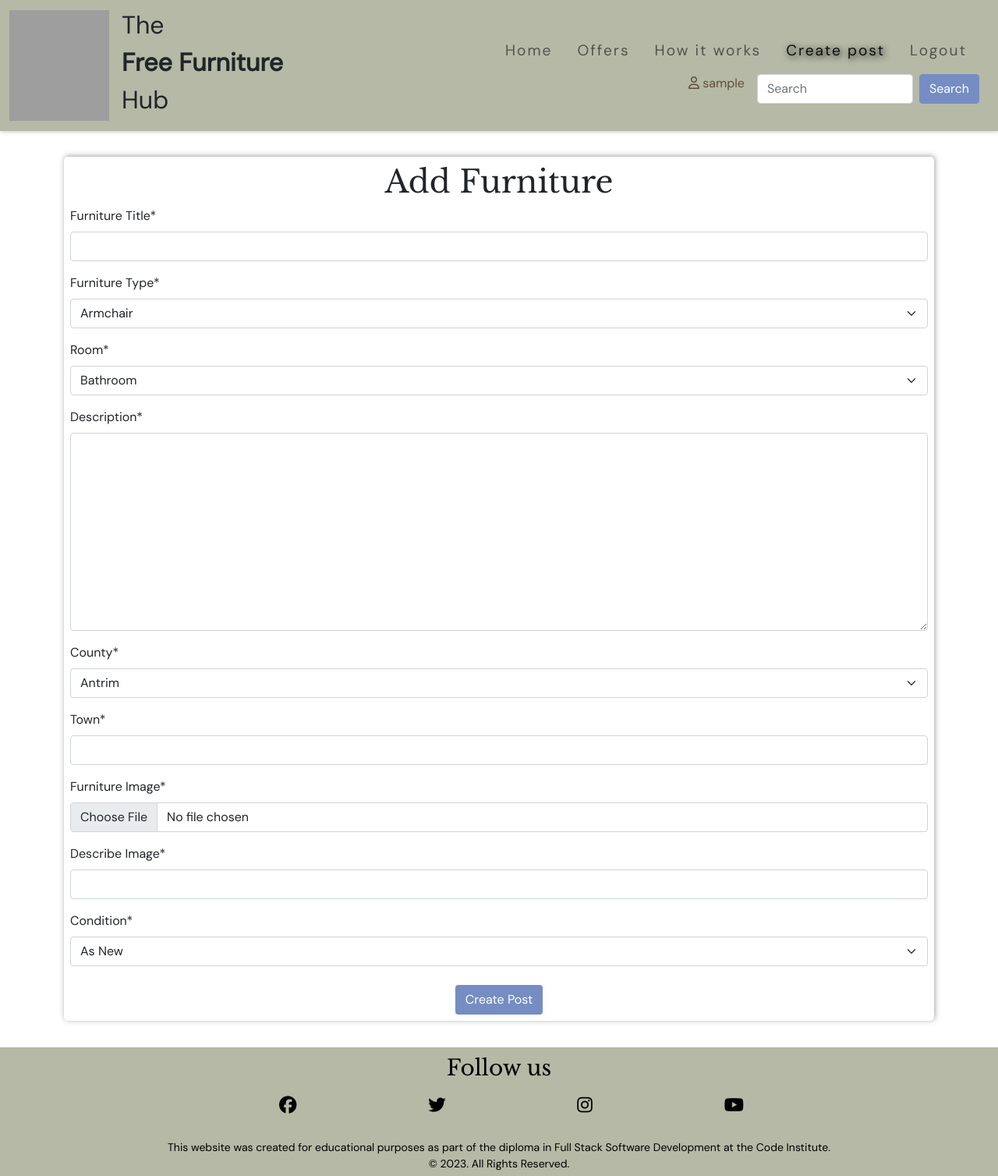
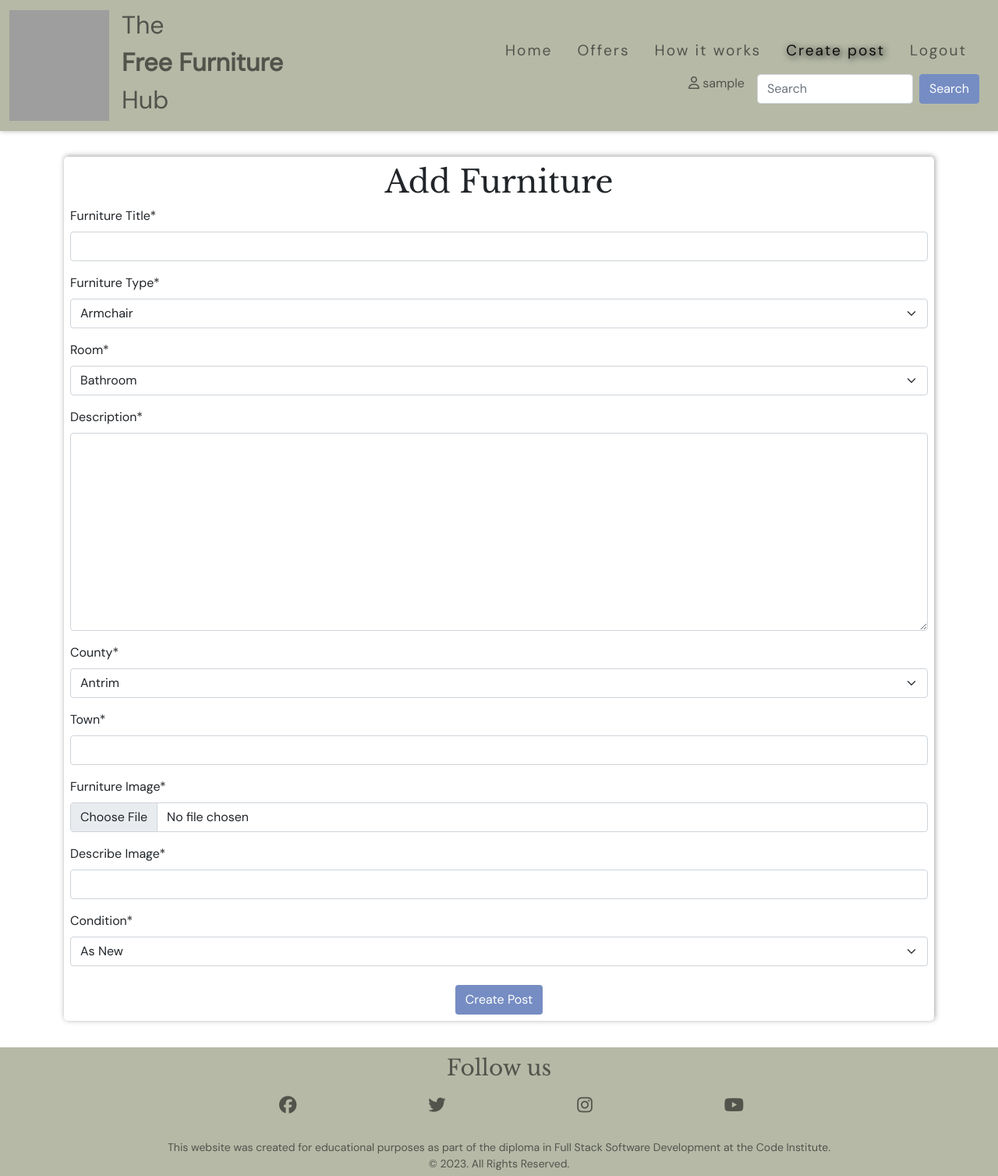
Before and after one commit to Louibens/PP4_FreeFurnitureHub, a Django app: page /furniture/add/ in a window 1280 px wide. Shown: the whole page at 78% size. Run offline with Django 3.2, Linux system fonts and the light colour scheme; the visitor is signed in with stand-in values (Sample User, id 1); some libraries are stand-ins or nearby versions; grey boxes are pictures that could not be loaded.

Commit message:
Update the colour of logo and footer text

```diff
--- a/static/css/base.css
+++ b/static/css/base.css
@@ -99,18 +99,19 @@ img.logo {
     width: 100%;
     max-width: 400px;
     height: auto;
+
 }
 
 .tffh_logo {
     font-family: 'DM Sans', sans-serif !important;
     font-size: 32px;
-
+    color: rgba(0,0,0,.55);
 }
 
 .user {
     font-size 12px:;
     padding-right: 1rem;
-    color: var(--brown);
+    color: rgba(0,0,0,.55)
 }
 
 
@@ -258,7 +259,7 @@ footer {
     justify-content: space-evenly;
     align-items: center;
     list-style-type: none;
-    color: black;
+    color: rgba(0,0,0,.55);
     bottom: 0;
     font-size: 14px;
 }
@@ -283,12 +284,12 @@ footer {
     font-size: 160%;
     margin: 1%;
     text-decoration: none;
-    color: black;
+
 }
 
 .social-networks li a {
     text-decoration: none;
-    color: black;
+    color: rgba(0,0,0,.55);
 }
 
 .disclaimer {
@@ -297,7 +298,7 @@ footer {
     list-style-type: none;
     margin: 0;
     padding: 5px;
-    color: black;
+    color: rgba(0,0,0,.55)
 }
 
 .mobile-display {
--- a/templates/includes/header.html
+++ b/templates/includes/header.html
@@ -7,7 +7,7 @@
       <!-- Logo -->
       <div class="logos">
         <a class="navbar-brand" href="{% url 'home' %}">
-          <img src="https://res.cloudinary.com/doo82qk9r/image/upload/v1690644356/ffh_logo_iikuvd.png"
+          <img src="https://res.cloudinary.com/doo82qk9r/image/upload/v1691767840/3249e2132c8a4e3fbb70897e49b7f830_yuv1kp.png"
             alt="Free Furniture Logo" class="logo">
 
         </a>
```
